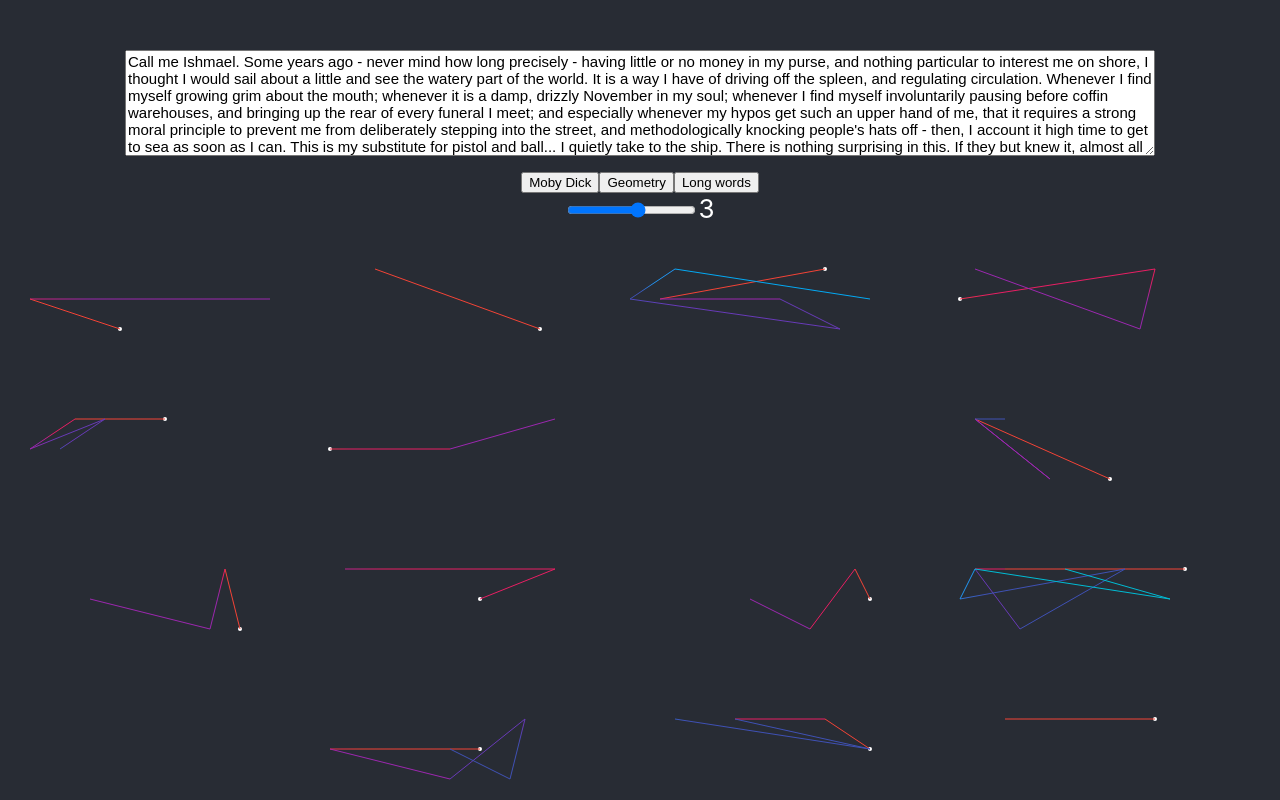
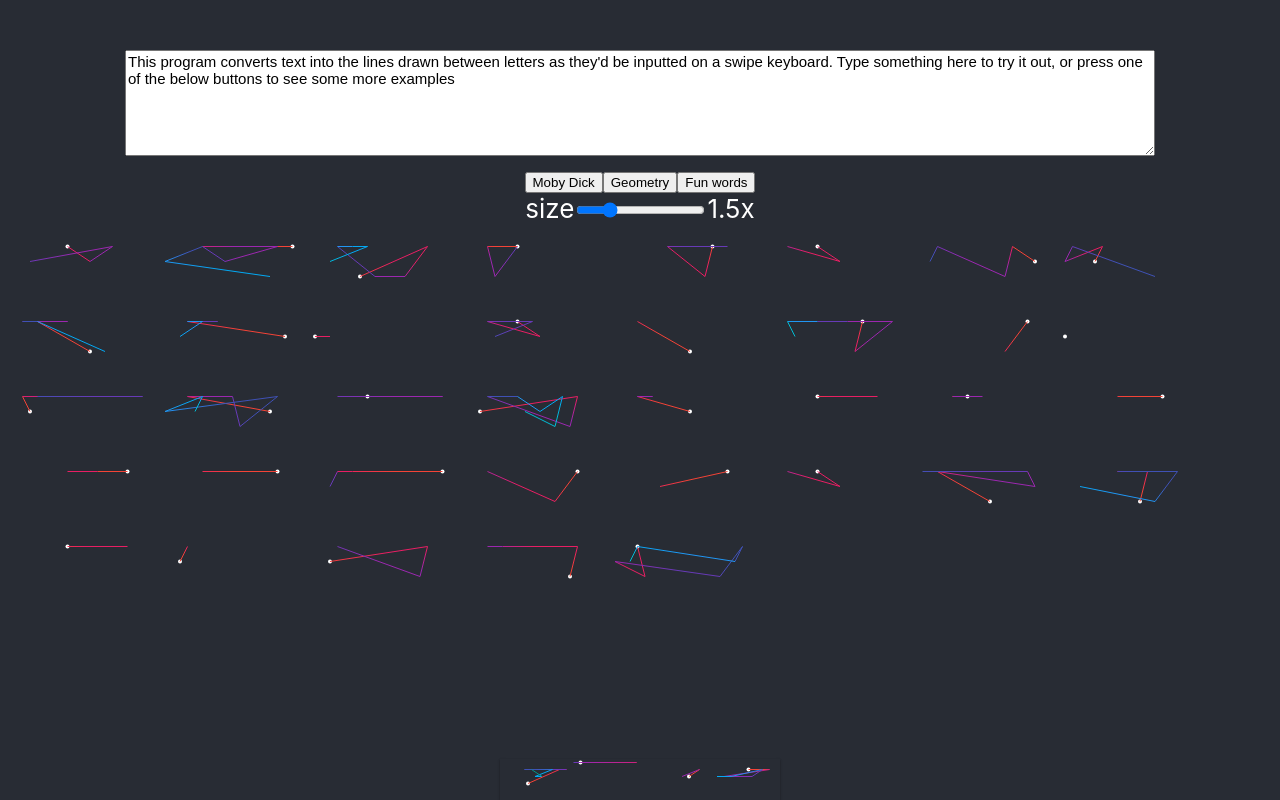
Before and after one commit to JohYoshida/wireoglyph, a React (Create React App) app: page / in a window 1280 px wide. Shown: the top 800 px of the page. Built offline with nearby package versions, Linux system fonts and the light colour scheme.

Commit message:
More descriptive default text, and some more fun words

```diff
--- a/src/App.js
+++ b/src/App.js
@@ -1,15 +1,16 @@
 import React from 'react'
 import './App.css';
 
+let mobyDick = "Call me Ishmael. Some years ago - never mind how long precisely - having little or no money in my purse, and nothing particular to interest me on shore, I thought I would sail about a little and see the watery part of the world. It is a way I have of driving off the spleen, and regulating circulation. Whenever I find myself growing grim about the mouth; whenever it is a damp, drizzly November in my soul; whenever I find myself involuntarily pausing before coffin warehouses, and bringing up the rear of every funeral I meet; and especially whenever my hypos get such an upper hand of me, that it requires a strong moral principle to prevent me from deliberately stepping into the street, and methodologically knocking people's hats off - then, I account it high time to get to sea as soon as I can. This is my substitute for pistol and ball... I quietly take to the ship. There is nothing surprising in this. If they but knew it, almost all men in their degree, some time or other, cherish very nearly the same feelings towards the ocean with me."
+
+let shapes = "test roar rear treat fluff bulb bomb blob neon aria nonagon terrible exposee"
+
+let funWords = "phenomenal lexicon scintillating communication bloviate excessively languages consideration cybernetic communism information steersmanship portobello deleuze phlebotomist technicality chromatic bellicose legible extensible honorific charismatic diabolical prehensile ascetic network flagellum gargantuan invalidation charismatic megafauna"
 
 function App() {
-  let mobyDick = "Call me Ishmael. Some years ago - never mind how long precisely - having little or no money in my purse, and nothing particular to interest me on shore, I thought I would sail about a little and see the watery part of the world. It is a way I have of driving off the spleen, and regulating circulation. Whenever I find myself growing grim about the mouth; whenever it is a damp, drizzly November in my soul; whenever I find myself involuntarily pausing before coffin warehouses, and bringing up the rear of every funeral I meet; and especially whenever my hypos get such an upper hand of me, that it requires a strong moral principle to prevent me from deliberately stepping into the street, and methodologically knocking people's hats off - then, I account it high time to get to sea as soon as I can. This is my substitute for pistol and ball... I quietly take to the ship. There is nothing surprising in this. If they but knew it, almost all men in their degree, some time or other, cherish very nearly the same feelings towards the ocean with me.";
-
-  let shapes = "test roar rear treat fluff bulb bomb blob aria nonagon terrible"
-  let longWords = "phenomenon deleuze communication cybernetic communism information lexicon phlebotomist technicality chromatic bellicose consideration languages bloviate legible extensible honorific charismatic diabolical prehensile"
   // State hooks
-  const [string, setString] = React.useState(mobyDick);
-  const [canvasSize, setC] = React.useState(3); // size multiplication factor for canvas
+  const [string, setString] = React.useState("This program converts text into the lines drawn between letters as they'd be inputted on a swipe keyboard. Type something here to try it out, or press one of the below buttons to see some more examples");
+  const [canvasSize, setC] = React.useState(1.5); // size multiplication factor for canvas
   // char positions on 100x50 canvas
   const chars = {
     1: [5, 5],
@@ -155,9 +156,10 @@ function App() {
         <div className="Buttons">
           <button name="Moby Dick" onClick={() => setString(mobyDick)}>Moby Dick</button>
           <button name="Geometry" onClick={() => setString(shapes)}>Geometry</button>
-          <button name="Long words" onClick={() => setString(longWords)}>Long words</button>
+          <button name="Long words" onClick={() => setString(funWords)}>Fun words</button>
         </div>
         <div>
+          <text>size</text>
           <input
             type="range"
             min="0.5"
@@ -168,7 +170,7 @@ function App() {
             id="sizeRange"
             onChange={changeCanvasSize}
           />
-        <text>{canvasSize}</text>
+        <text>{canvasSize}x</text>
         </div>
         <div className="Canvases">
           {Canvases}
```
